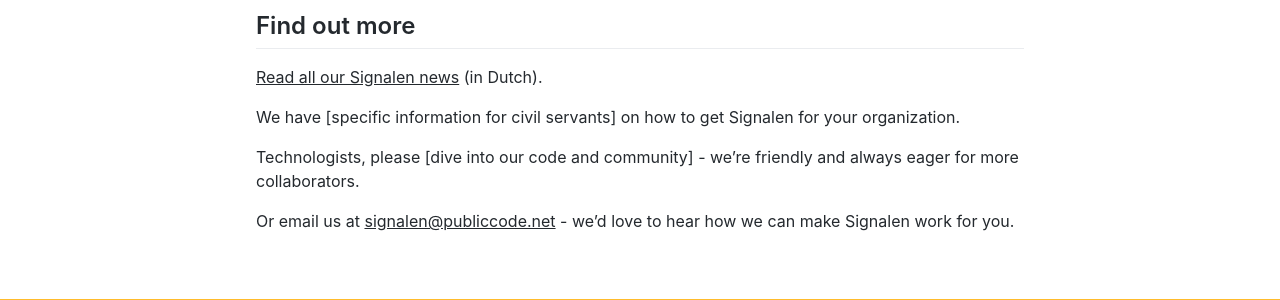
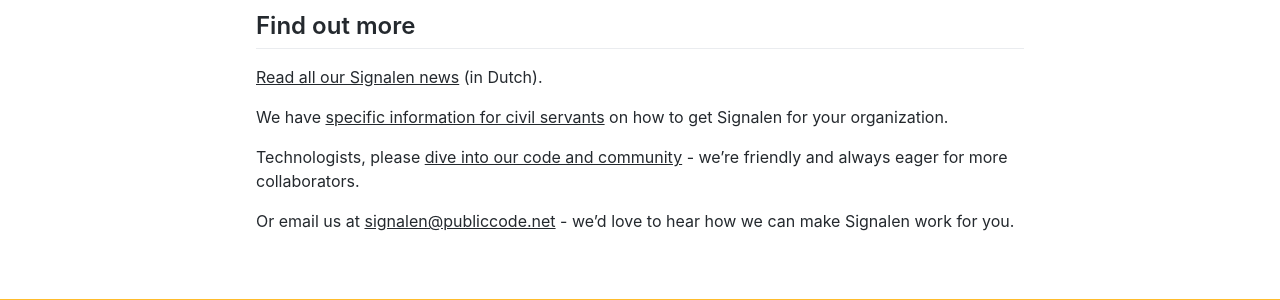
Before and after one commit to Signalen/signalen.org, a Jekyll site: the page built from index.md, in a window 1280 px wide. Shown: the part 1614-1914 px from the top of the page. Built offline with Jekyll 4.4.1, drawn with Linux system fonts in a browser that asks for light colours; some web fonts are replaced; our own code applies the rules of GitHub Pages for plain Markdown files; part of the change alters nothing that is shown.

Commit message:
fix hyperlinks

```diff
--- a/index.md
+++ b/index.md
@@ -49,8 +49,8 @@ This project is being stewarded by the [Foundation for Public Code](https://publ
 
 [Read all our Signalen news](https://commonground.nl/groups/view/54477168/signalen) (in Dutch).
 
-We have [specific information for civil servants] on how to get Signalen for your organization.
+We have [specific information for civil servants](civil-servants.md) on how to get Signalen for your organization.
 
-Technologists, please [dive into our code and community] - we're friendly and always eager for more collaborators.
+Technologists, please [dive into our code and community](developers.md) - we're friendly and always eager for more collaborators.
 
 Or email us at <signalen@publiccode.net> - we'd love to hear how we can make Signalen work for you.
```
